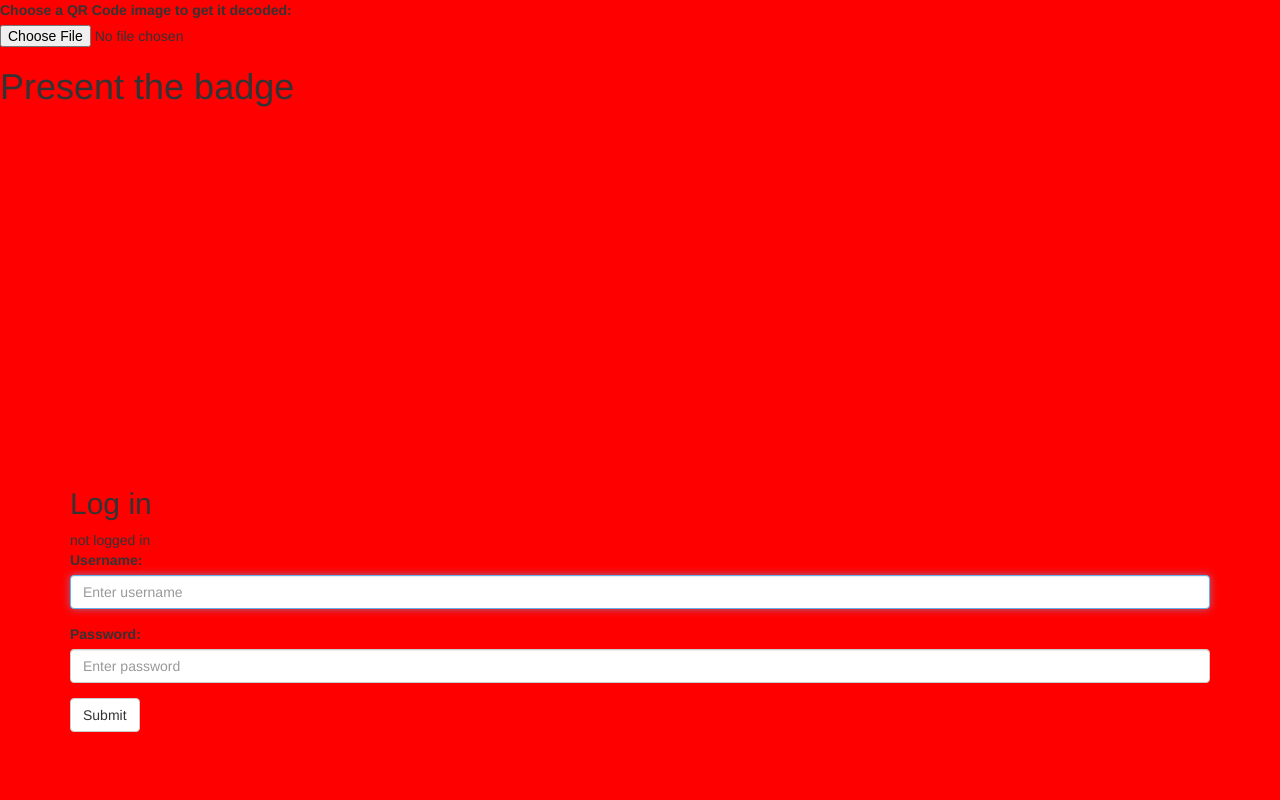
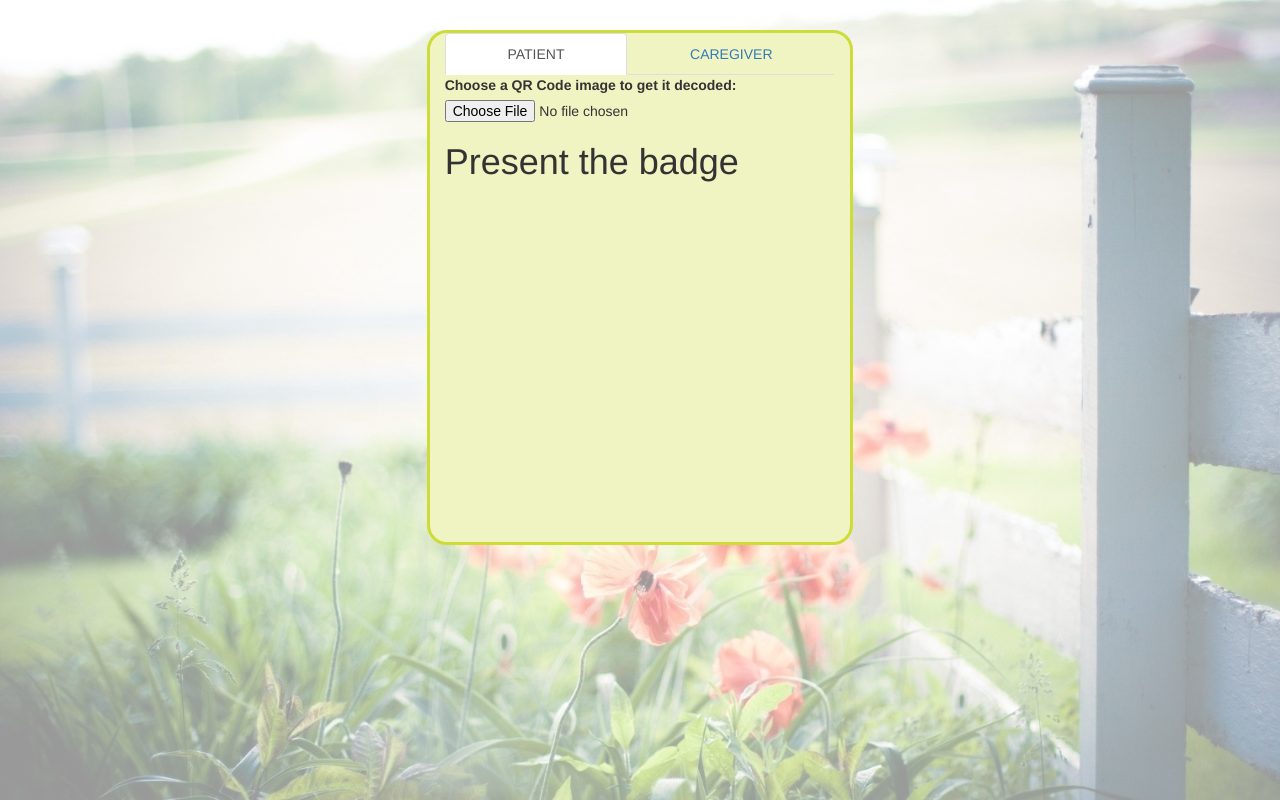
Before and after one commit to GuangmingLuo/GraceAge, a CodeIgniter app: page /GraceAge/AccountController/login in a window 1280 px wide. Run offline with CodeIgniter, Linux system fonts and the light colour scheme; some libraries are stand-ins or nearby versions.

Commit message:
added background image, border around content and basic tabs

```diff
--- a/GraceAge/application/config/config.php
+++ b/GraceAge/application/config/config.php
@@ -24,7 +24,7 @@ defined('BASEPATH') OR exit('No direct script access allowed');
   | a PHP script and you can easily do that on your own.
   |
  */
-$config['base_url'] = 'http://localhost/GraceAge/index.php';
+$config['base_url'] = 'http://localhost/GraceAge';
 /*
   |--------------------------------------------------------------------------
   | Index File
--- a/GraceAge/application/views/Account/login.html
+++ b/GraceAge/application/views/Account/login.html
@@ -5,18 +5,32 @@
         <meta name="viewport" content="width=device-width, initial-scale=1">
         <title>Log In to Grace Age</title>
         <link rel="stylesheet" href="https://maxcdn.bootstrapcdn.com/bootstrap/3.3.7/css/bootstrap.min.css">
-        <link href="../../../assets/css/login.css" rel="stylesheet" type="text/css"/>
+        <link href="<?= base_url() ?>assets/css/login.css" rel="stylesheet" type="text/css"/>
     </head>
 
     <body>
+        <div class="container-fluid">
+            <div class="row">
+                <div class="col-lg-offset-4 col-lg-4 col-md-offset-3 col-md-6">
+
+                    <ul class="nav nav-tabs nav-justified">
+                        <li class="active"><a href="#patientTab">PATIENT</a></li>
+                        <li><a href="#caregiverTab">CAREGIVER</a></li>
+                    </ul>
+
+                    <div class="tab-content">
+                        <div id="patientTab" class="tab active">
                             <fieldset>
                                 <label for ="photo"><b>Choose a QR Code image to get it decoded:</b></label>
                                 <br/>
                                 <input type="file" name="photo" id="photo" value="" capture="camera">
                             </fieldset>
+
                             <h1>Present the badge</h1>
                             <div id="reader" style="width:400px;height:350px;"></div>
-        <div class="container">
+                        </div>
+
+                        <div id="caregiverTab" class="tab">
                             <h2>Log in</h2>{loggedin}
                             <form name="loginForm" id="loginForm" action="loginPost" method="post">
                                 <div class="form-group">
@@ -30,5 +44,10 @@
                                 <button type="submit" class="btn btn-default">Submit</button>
                             </form>
                         </div>
+
+                    </div>
+                </div>
+            </div>
+        </div>
     </body>
 </html>
--- a/GraceAge/assets/css/login.css
+++ b/GraceAge/assets/css/login.css
@@ -1,3 +1,39 @@
-* {
-    background-color: red;
+.container-fluid{
+    align-content: center;
 }
+
+body:before{        /*background image*/
+    content: ' ';
+    position: absolute;
+    width: 100%;
+    height: 100%;
+    z-index: 0;
+    opacity: 0.4;
+    background: url("../pictures/FlowerGarden.jpg") no-repeat center center fixed;
+    -ms-background-size: cover;
+    -o-background-size: cover;
+    -moz-background-size: cover;
+    -webkit-background-size: cover;
+    background-size: cover;
+}
+
+.col-lg-4, .col-md-4{  /*border around info*/
+    margin-top: 30px;
+    border-style: solid;
+    border-color: #CDDC39;
+    border-radius: 20px;
+    background-color: #F0F4C3;
+}
+
+#reader{    /*center camera view */
+    margin-left: auto;
+    margin-right: auto;
+}
+
+.tab {  /* tab that isn't active */
+    display:none;
+}
+
+.tab.active {   /* active tab shows all content */
+    display:block;
+}
```
Also changed, not shown: GraceAge/assets/pictures/FlowerGarden.jpg (added). Lines whose indentation alone changed are shown as unchanged.
